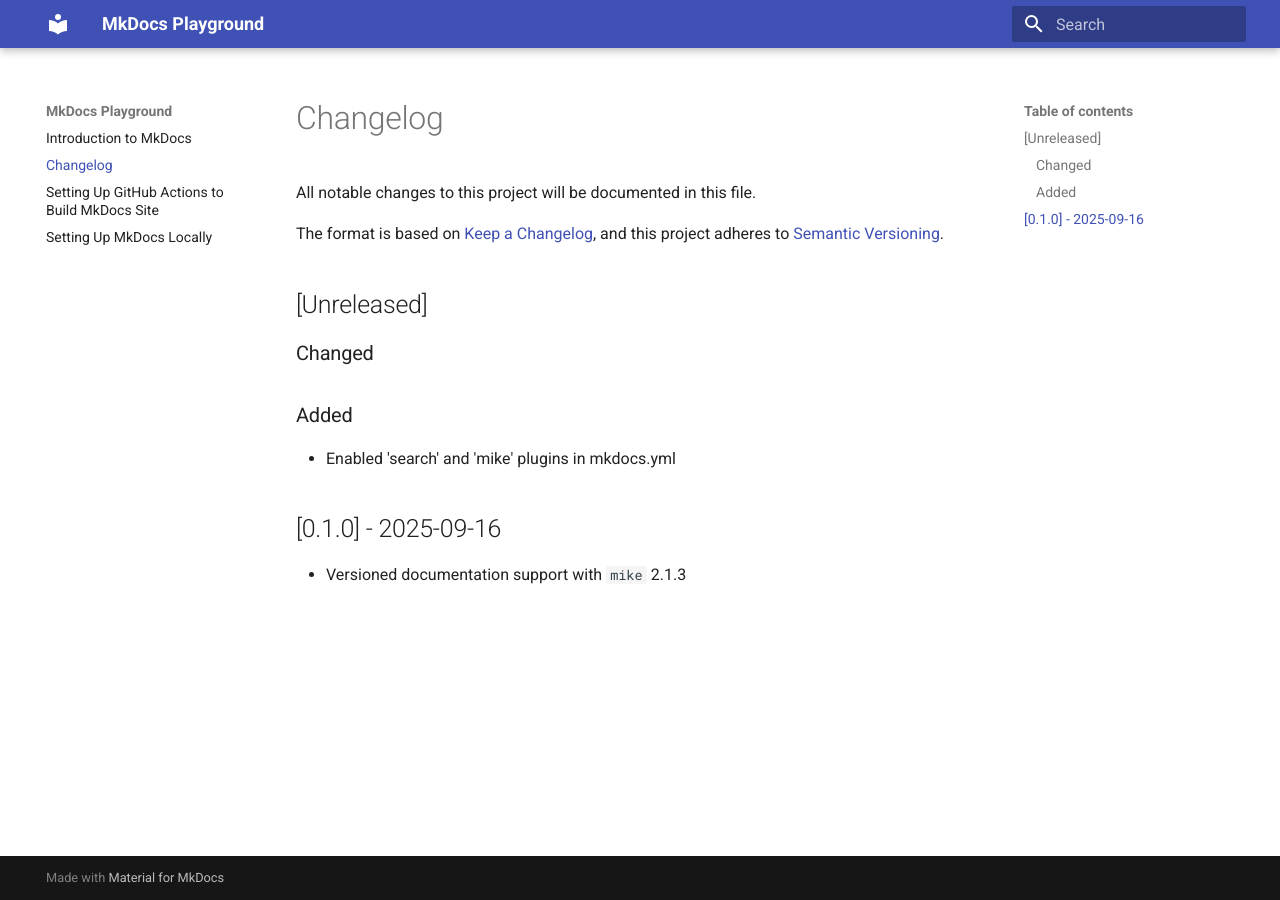
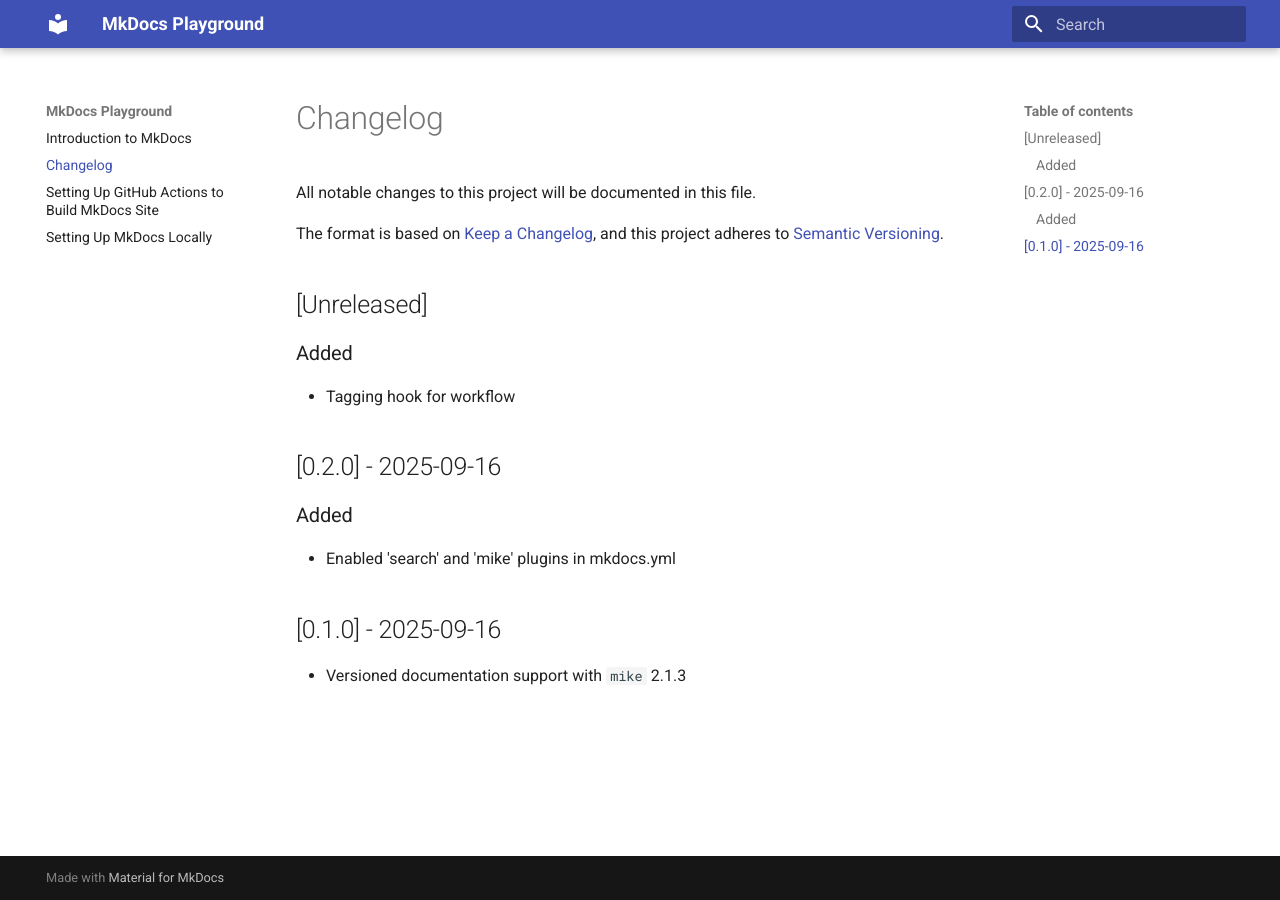
Before and after one commit to hossain-khan/mkdocs-playground, an MkDocs documentation site: the page built from docs/CHANGELOG.md, in a window 1280 px wide. Built offline with MkDocs 1.6.1 and Material for MkDocs 9.7.7, drawn with Linux system fonts in a browser that asks for light colours; the version menu is left out.

Commit message:
[FIXED] Missing tag hook

```diff
--- a/docs/CHANGELOG.md
+++ b/docs/CHANGELOG.md
@@ -6,7 +6,10 @@ The format is based on [Keep a Changelog](https://keepachangelog.com/en/1.1.0/),
 
 ## [Unreleased]
 
-### Changed
+### Added
+- Tagging hook for workflow
+
+## [0.2.0] - 2025-09-16
 
 ### Added
 - Enabled 'search' and 'mike' plugins in mkdocs.yml
```
Also changed, not shown: 1 other file.
